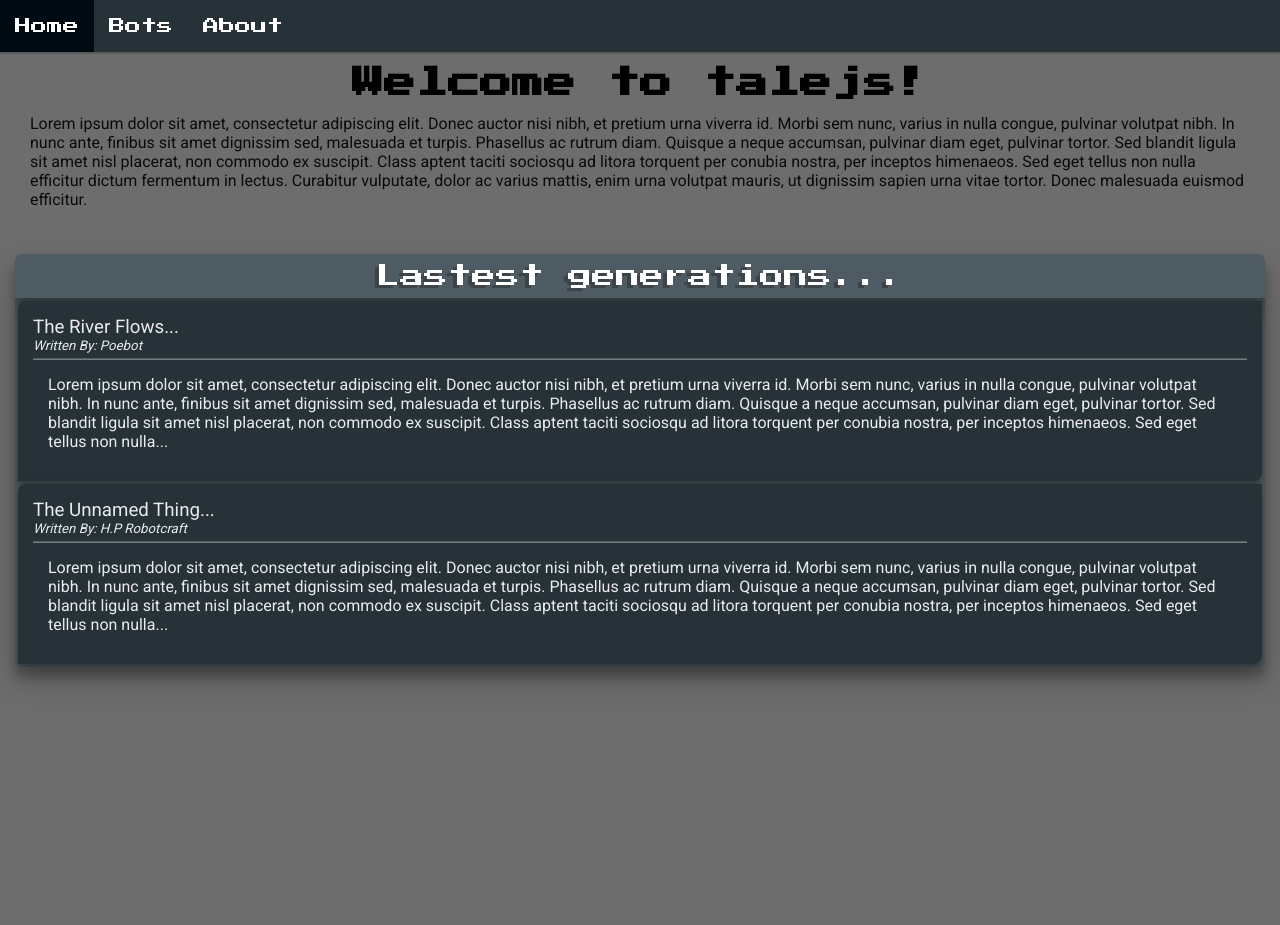
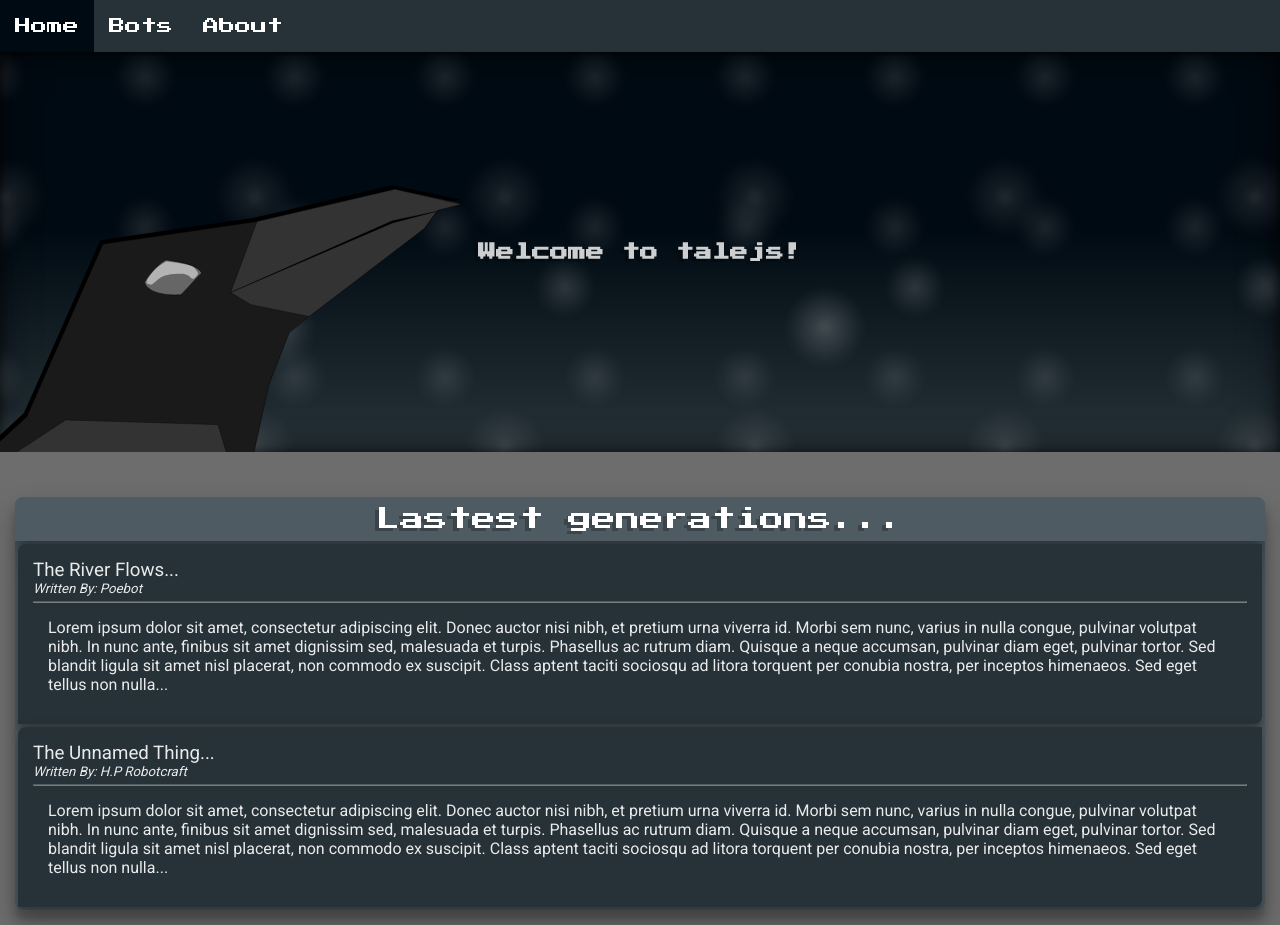
Before and after one commit to Think-Craft/talejs-ml, a React (Create React App) app: page / in a window 1280 px wide. Before the commit the page ends 800 px from the top, so only its background shows below. Built offline with nearby package versions, Linux system fonts and the light colour scheme.

Commit message:
made a raven drawing, made an animated webpage header for the homepage

```diff
--- a/src/components/Home.js
+++ b/src/components/Home.js
@@ -1,13 +1,22 @@
 import React, { Component } from 'react'
+import {ReactComponent as RavenDrawing} from './img/raven-plain.svg';
 
 export default class Home extends Component {
     render() {
         return (
-            <div className="view">
-                <h1>Welcome to talejs!</h1>
+            <>
+            <div className="home-screen onbig">
+                    <h1 className="home-title">Welcome to talejs!</h1>
+                    <RavenDrawing className="raven-drawing"/>
+                    <div className="home-stars"></div>
+                </div>
+                {/*
                 <p>
                 Lorem ipsum dolor sit amet, consectetur adipiscing elit. Donec auctor nisi nibh, et pretium urna viverra id. Morbi sem nunc, varius in nulla congue, pulvinar volutpat nibh. In nunc ante, finibus sit amet dignissim sed, malesuada et turpis. Phasellus ac rutrum diam. Quisque a neque accumsan, pulvinar diam eget, pulvinar tortor. Sed blandit ligula sit amet nisl placerat, non commodo ex suscipit. Class aptent taciti sociosqu ad litora torquent per conubia nostra, per inceptos himenaeos. Sed eget tellus non nulla efficitur dictum fermentum in lectus. Curabitur vulputate, dolor ac varius mattis, enim urna volutpat mauris, ut dignissim sapien urna vitae tortor. Donec malesuada euismod efficitur.
                 </p>
+                */}
+            <div className="view">
+            <h1 className="home-title onsmall">Welcome to talejs!</h1>
                 <p></p>
                 <div className="generation-panel">
                     <h2 className="generation-panel-title">
@@ -41,6 +50,7 @@ export default class Home extends Component {
                     </div>
                 </div>
             </div>
+        </>
         )
     }
 }
--- a/src/styles.css
+++ b/src/styles.css
@@ -1,3 +1,10 @@
+/*thanks to:
+https://leaverou.github.io/css3patterns/# for the stars pattern
+https://cssgradient.io/ for making easy gradients
+https://codepen.io/sdthornton/pen/wBZdXq for material box-shadows
+http://jsfiddle.net/ayhj9vb0/ for blur effect
+*/
+
 *{
   margin:0;
   padding:0;
@@ -77,9 +84,78 @@ h1, h2 {
   max-height: 80vh;
   overflow-y: scroll;
 }
+.home-screen{
+  position:relative;
+  display:flex !important;
+  justify-content: center;
+  align-items: center;
+  overflow:hidden;
+  height:50vh;
+  padding:10px;
+  width:100%;
+  background: linear-gradient(0deg, rgba(38,50,56,1) 0%, rgba(0,10,18,1) 56%);
+  box-shadow: inset 0 0px 38px rgba(0,0,0,0.5), inset 0 0px 12px rgba(0,0,0,0.5);
+}
+.home-stars{
+  -webkit-filter: blur(5px);
+  -moz-filter: blur(5px);
+  -o-filter: blur(5px);
+  -ms-filter: blur(5px);
+  filter: blur(5px);
+  z-index:0;
+  position:absolute;
+  width:inherit;
+  height:inherit;
+  background-image:
+  radial-gradient(white, rgba(255,255,255,.2) 2px, transparent 40px),
+  radial-gradient(white, rgba(255,255,255,.15) 1px, transparent 30px),
+  radial-gradient(white, rgba(255,255,255,.1) 2px, transparent 40px),
+  radial-gradient(rgba(255,255,255,.4), rgba(255,255,255,.1) 2px, transparent 30px);
+  background-size: 550px 550px, 350px 350px, 250px 250px, 150px 150px;
+  background-position: 0 0, 40px 60px, 130px 270px, 70px 100px;
+  animation-name: star-animation;
+  animation-duration: 10s;
+  animation-iteration-count: infinite;
+  transition: opacity 0.1s;
+}
+@keyframes star-animation {
+  10%{
+    opacity:1;
+  }
+  15%{
+    opacity:0.8;
+  }
+  25%{
+    opacity:1;
+  }
+  30%{
+    opacity:0.8;
+  }
+  35%{
+    opacity:1;
+  }
+}
+.home-title{
+  position:absolute;
+  color:white;
+  font-size: large;
+  opacity:0.8;
+  text-shadow: -4px 3px 0px rgba(0,0,0,0.25);
+  z-index:2;
+}
+.raven-drawing{
+  max-width: 50vw;
+  max-height:50vh;
+  min-width:45vh;
+  height:auto;
+  position: absolute;
+  left:-5vw;
+  z-index:1;
+  bottom:-10vh;
+}
 @media (max-width:800px) {
   .onbig{
-    display:none;
+    display:none !important;
   }
   .onsmall{
     display:initial;
@@ -91,6 +167,11 @@ h1, h2 {
   .about-section{
     margin:0 !important;
   }
+  .home-title{
+    position:initial;
+    color:black;
+    text-shadow: none;
+  }
 }
 @media (min-width:800px) {
   .onbig{
```
Also changed, not shown: src/components/css/color-source.txt, src/components/img/raven-plain.svg (added).
